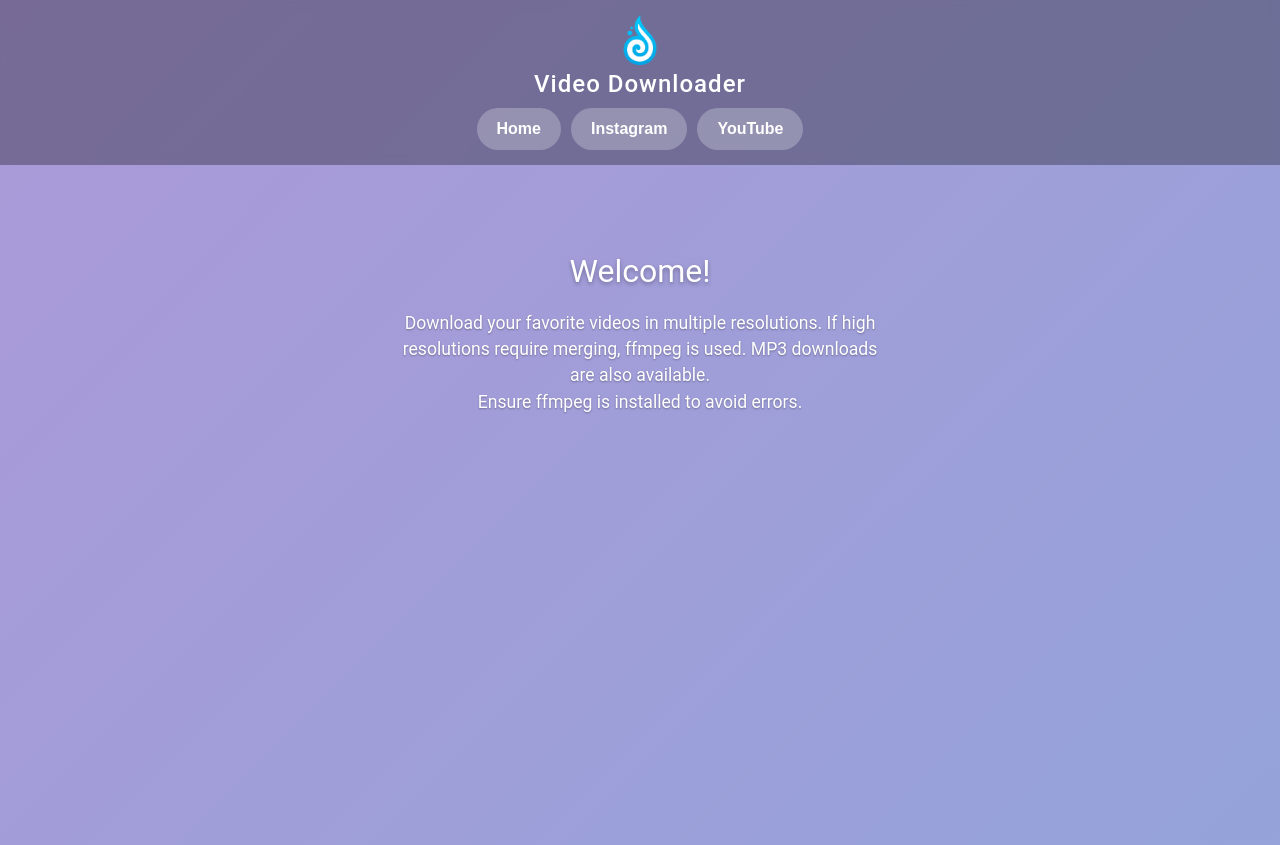
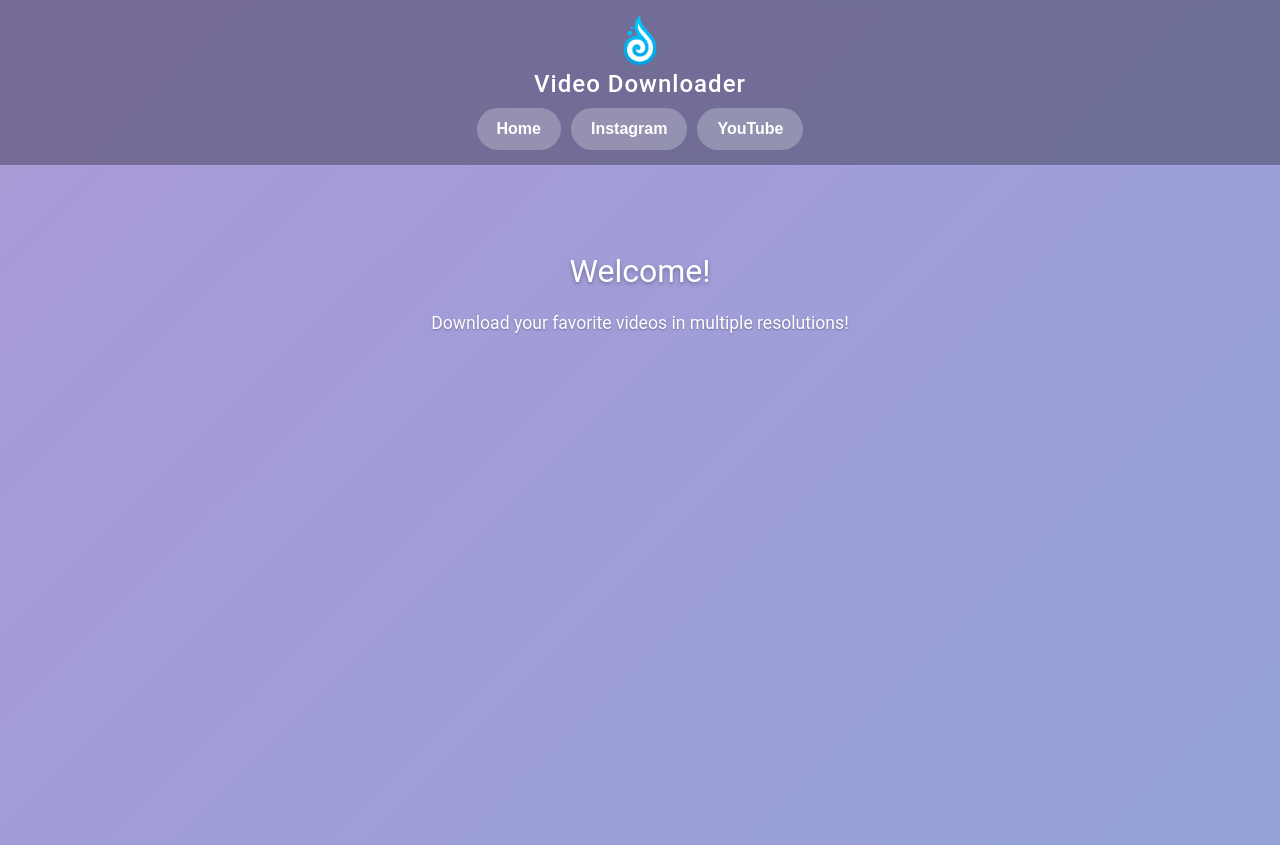
Before and after one commit to AmeenKhojah/VideoDownloader, a Flask app: page / in a window 1280 px wide. Run offline with Flask 2, Linux system fonts and the light colour scheme.

Commit message:
Update index.html

```diff
--- a/templates/index.html
+++ b/templates/index.html
@@ -2,7 +2,6 @@
 <html lang="en">
 <head>
     <meta charset="UTF-8"/>
-    <!-- Responsive meta tag -->
     <meta name="viewport" content="width=device-width, initial-scale=1.0"/>
     <title>Video Downloader</title>
     <link rel="stylesheet" href="{{ url_for('static', filename='styles.css') }}">
@@ -27,8 +26,7 @@
     <section class="home-section active" id="homeSection">
         <div class="home-content">
             <h2>Welcome!</h2>
-            <p>Download your favorite videos in multiple resolutions. If high resolutions require merging, ffmpeg is used. MP3 downloads are also available.</p>
-            <p>Ensure ffmpeg is installed to avoid errors.</p>
+            <p>Download your favorite videos in multiple resolutions!</p>
         </div>
     </section>
 
```
